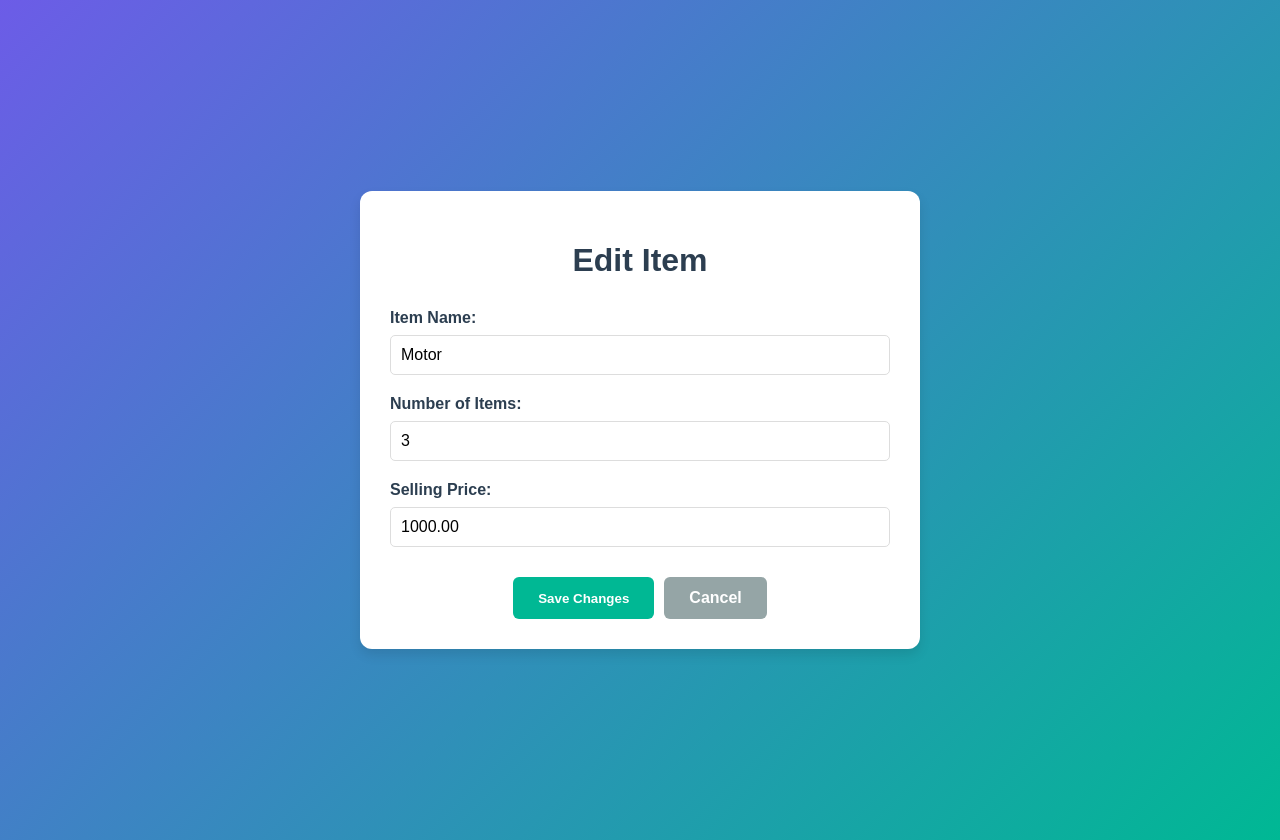
After one commit to Harish04050604/inventoryManagement, a Django app: page /edit/Motor/ in a window 1280 px wide. The commit adds this page. Run offline with Django 5.2, Linux system fonts and the light colour scheme; data comes from the database, SQL or seed files in the repository.

Commit message:
edit button 90% completed (name editing is incomplete)

```diff
--- /dev/null
+++ b/members/templates/edit_item.html
@@ -0,0 +1,154 @@
+<!DOCTYPE html>
+<html lang="en">
+  <head>
+    <meta charset="UTF-8" />
+    <meta name="viewport" content="width=device-width, initial-scale=1.0" />
+    <title>Edit Item</title>
+    <style>
+      body {
+        font-family: "Arial", sans-serif;
+        background: linear-gradient(135deg, #6c5ce7, #00b894);
+        margin: 0;
+        padding: 20px;
+        display: flex;
+        justify-content: center;
+        align-items: center;
+        min-height: 100vh;
+      }
+      .edit-container {
+        background: #fff;
+        padding: 30px;
+        border-radius: 12px;
+        box-shadow: 0 6px 12px rgba(0, 0, 0, 0.1);
+        width: 100%;
+        max-width: 500px;
+      }
+      h1 {
+        color: #2c3e50;
+        text-align: center;
+        margin-bottom: 30px;
+      }
+      .form-group {
+        margin-bottom: 20px;
+      }
+      label {
+        display: block;
+        margin-bottom: 8px;
+        color: #2c3e50;
+        font-weight: bold;
+      }
+      input {
+        width: 100%;
+        padding: 10px;
+        border: 1px solid #ddd;
+        border-radius: 5px;
+        font-size: 16px;
+        box-sizing: border-box;
+      }
+      .button-group {
+        display: flex;
+        gap: 10px;
+        justify-content: center;
+        margin-top: 30px;
+      }
+      .button {
+        padding: 12px 25px;
+        border: none;
+        border-radius: 6px;
+        cursor: pointer;
+        font-weight: bold;
+        transition: all 0.3s ease;
+      }
+      .save-button {
+        background-color: #00b894;
+        color: white;
+      }
+      .cancel-button {
+        background-color: #95a5a6;
+        color: white;
+      }
+      .button:hover {
+        opacity: 0.9;
+        transform: scale(1.05);
+      }
+      .error-message {
+        color: #e74c3c;
+        margin-top: 5px;
+        font-size: 14px;
+      }
+      .messages {
+        position: fixed;
+        top: 20px;
+        right: 20px;
+        z-index: 1000;
+      }
+
+      .message {
+        padding: 15px 25px;
+        margin-bottom: 10px;
+        border-radius: 5px;
+        box-shadow: 0 2px 5px rgba(0, 0, 0, 0.2);
+      }
+
+      .success {
+        background-color: #2ecc71;
+        color: white;
+      }
+
+      .error {
+        background-color: #e74c3c;
+        color: white;
+      }
+    </style>
+  </head>
+  <body>
+    <div class="edit-container">
+      <h1>Edit Item</h1>
+      <form method="POST" action="{% url 'edit_item' item.ItemName %}">
+        {% csrf_token %}
+        <div class="form-group">
+          <label for="item_name">Item Name:</label>
+          <input
+            type="text"
+            id="item_name"
+            name="item_name"
+            value="{{ item.ItemName }}"
+            required
+          />
+        </div>
+        <div class="form-group">
+          <label for="number_of_items">Number of Items:</label>
+          <input
+            type="number"
+            id="number_of_items"
+            name="number_of_items"
+            value="{{ item.NumberOfItems }}"
+            required
+            min="0"
+          />
+        </div>
+        <div class="form-group">
+          <label for="selling_price">Selling Price:</label>
+          <input
+            type="number"
+            id="selling_price"
+            name="selling_price"
+            value="{{ item.SellingPrice }}"
+            required
+            step="0.01"
+            min="0"
+          />
+        </div>
+        <div class="button-group">
+          <button type="submit" class="button save-button">Save Changes</button>
+          <a
+            href="{% url 'task_list' %}"
+            class="button cancel-button"
+            style="text-decoration: none"
+            >Cancel</a
+          >
+        </div>
+      </form>
+    </div>
+  </body>
+</html>
--- a/members/urls.py
+++ b/members/urls.py
@@ -12,4 +12,4 @@ urlpatterns = [
     path('update_quantity/', views.update_quantity, name='update_quantity'),
     path('delete-item/', views.delete_item, name='delete_item'),
     path('task-list/', views.task_list, name='task_list'),
-]
+    path('edit/<str:item_name>/', views.edit_item, name='edit_item'),]
--- a/members/views.py
+++ b/members/views.py
@@ -1,7 +1,12 @@
-from django.shortcuts import render, redirect
+from django.shortcuts import render, redirect,get_object_or_404
 from .models import Signup
 from .models import Item
 from django.views.decorators.csrf import csrf_exempt
+from django.http import JsonResponse
+from django.contrib import messages
+from django.shortcuts import render, redirect, get_object_or_404
+from django.views.decorators.csrf import ensure_csrf_cookie
+from .models import Item
 from django.http import JsonResponse
 
 def login(request):
@@ -87,17 +92,6 @@ def update_quantity(request):
 
     return JsonResponse({"success": False})
 
-# def delete_item(request):
-#     if request.method == 'POST':
-#         item_name = request.POST.get('item_name')
-#         try:
-#             # Assuming you have a model named Item
-#             Item.objects.filter(ItemName=item_name).delete()
-#             return JsonResponse({'success': True})
-#         except Exception as e:
-#             return JsonResponse({'success': False, 'error': str(e)})
-#     return JsonResponse({'success': False, 'error': 'Invalid request method'})
-
 @csrf_exempt  # Only if you're having CSRF issues during testing
 def delete_item(request):
     if request.method == 'POST':
@@ -136,3 +130,36 @@ def task_list(request):  # or whatever your main view is called
     return render(request, 'your_template.html', {
         'items': items,
     })
+
+@ensure_csrf_cookie
+def edit_item(request, item_name):
+    # Get the item or return 404 if not found
+    item = get_object_or_404(Item, ItemName=item_name)
+
+    if request.method == 'POST':
+        is_ajax = request.headers.get('X-Requested-With') == 'XMLHttpRequest'
+
+        try:
+            # Get form data
+            new_item_name = request.POST.get('item_name')
+            number_of_items = request.POST.get('number_of_items')
+            selling_price = request.POST.get('selling_price')
+
+            # Update item
+            item.ItemName = new_item_name
+            item.NumberOfItems = number_of_items
+            item.SellingPrice = selling_price
+            item.save()
+
+            if is_ajax:
+                return JsonResponse({'success': True})
+
+            return redirect('view_tasks')
+
+        except Exception as e:
+            if is_ajax:
+                return JsonResponse({'success': False, 'error': str(e)})
+
+            return render(request, 'edit_item.html', {'item': item, 'error': str(e)})
+
+    return render(request, 'edit_item.html', {'item': item})
```
Also changed, not shown: members/templates/task.html (+15 -0 lines).
